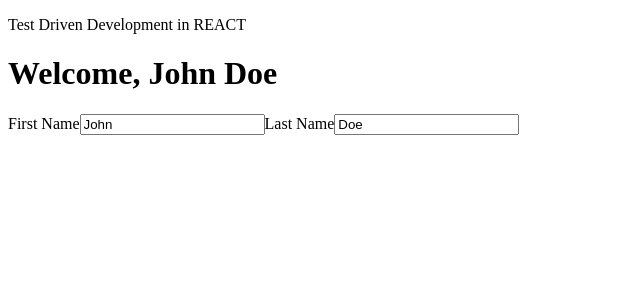
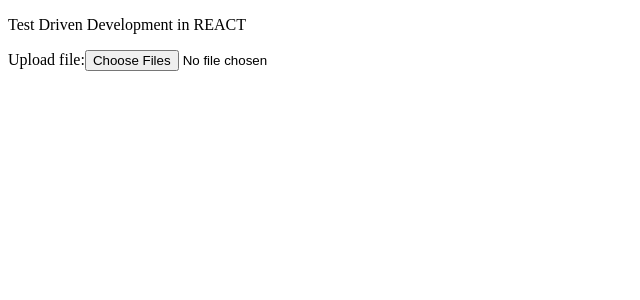
Before and after one commit to SamuelNjenga/tdd-frontend, a React (Create React App) app: page / in a window 1280 px wide. Shown: the top 300 px of the page, without its empty margins (0-640 px from the left). Built offline with nearby package versions, Linux system fonts and the light colour scheme.

Commit message:
feat: create form-seven directory and add Main.test.js which contains tests for file uploading

```diff
--- a/src/App.js
+++ b/src/App.js
@@ -1,11 +1,11 @@
 import React from "react";
-import Main from "./components/forms/form-six/Main";
+import Main from "./components/forms/form-seven/Main";
 
 const App = () => {
   return (
     <div>
       <p>Test Driven Development in REACT</p>
-      <Main firstName="John" lastName="Doe" />
+      <Main />
     </div>
   );
 };
--- /dev/null
+++ b/src/components/forms/form-seven/Main.js
@@ -0,0 +1,12 @@
+import React from "react";
+
+const Main = () => {
+  return (
+    <div>
+      <label htmlFor="file-uploader">Upload file:</label>
+      <input id="file-uploader" type="file" multiple />
+    </div>
+  );
+};
+
+export default Main;
```
Also changed, not shown: 1 other file (tests, documents, lock files or other folders).
